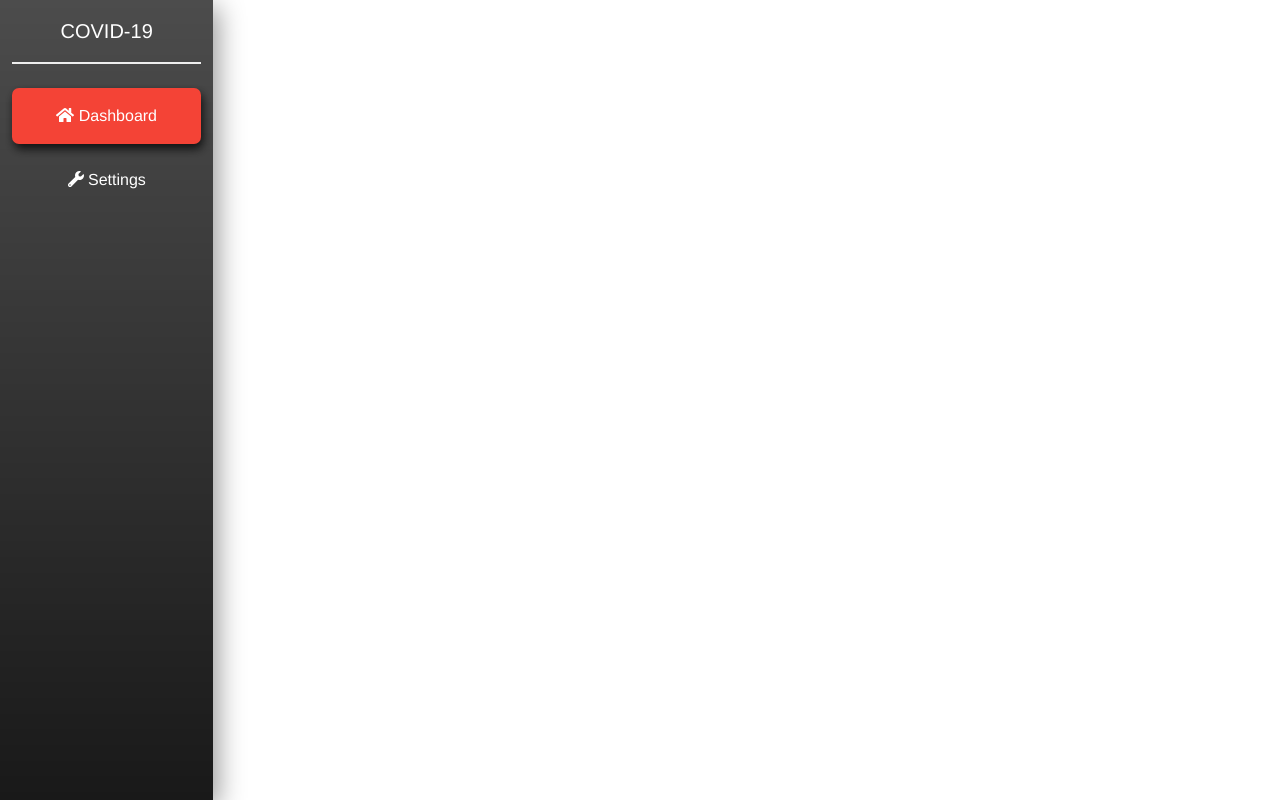
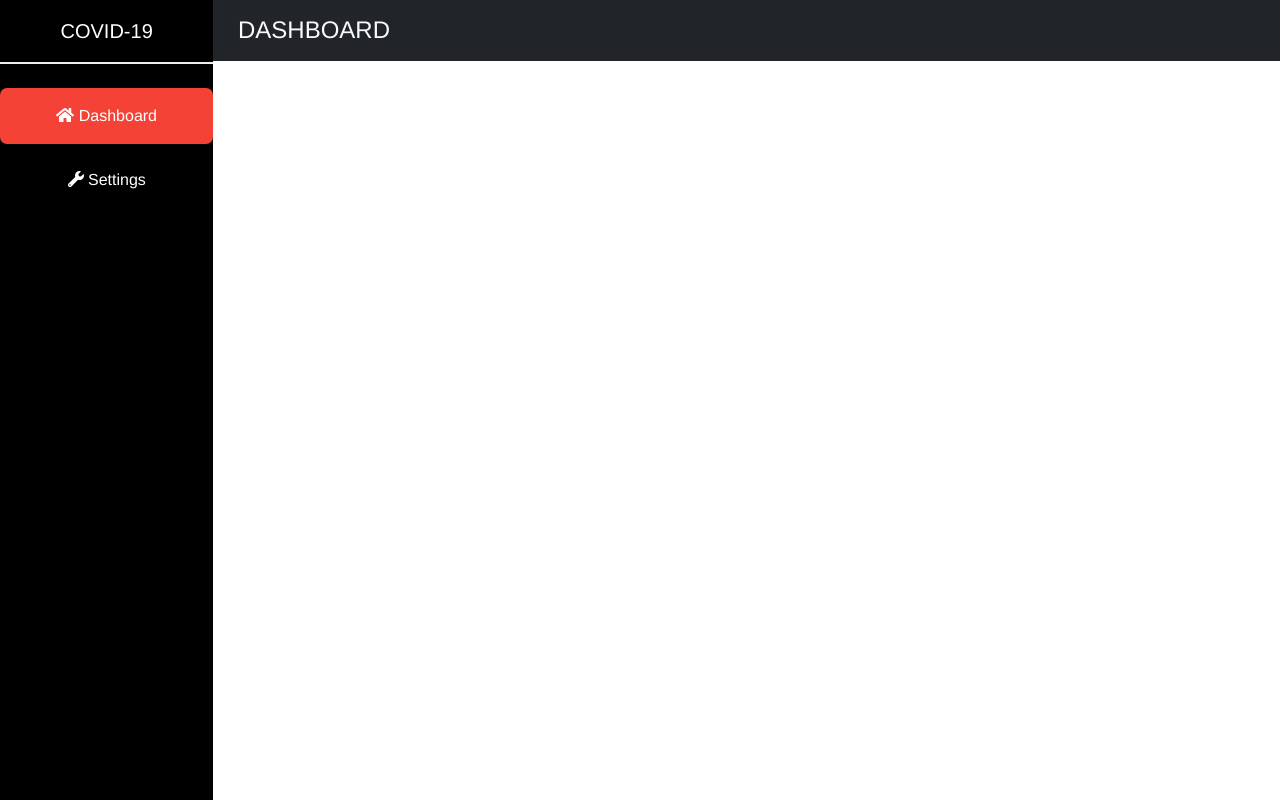
Before and after one commit to DX-DATA/Dashboard_COVID-19, a Vue app: page / in a window 1280 px wide. Built offline with nearby package versions, Linux system fonts and the light colour scheme.

Commit message:
top navbar 구현

```diff
--- a/src/components/Main.vue
+++ b/src/components/Main.vue
@@ -11,7 +11,17 @@
     </button>
     <div class="collapse navbar-collapse" id="sidebar">
       <div class="container-fluid">
+        <!-- top navber -->
+        <div class="ml-auto bg-dark fixed-top py-3 top-navbar">
           <div class="row">
+            <div class="col-md-2"></div>
+            <div class="col-md-2">
+              <h4 class="text-light text-uppercase mb-0">Dashboard</h4>
+            </div>
+            <div class="col-md-5"></div>
+            <div class="col-md-3"></div>
+          </div>
+        </div>
         <!-- sidebar -->
         <div class="col-lg-2 sidebar fixed-top">
           <a
@@ -40,9 +50,6 @@
             </li>
           </ul>
         </div>
-          <!-- top navber -->
-          <div class="col-lg-9"></div>
-        </div>
       </div>
     </div>
   </nav>
@@ -58,11 +65,10 @@ export default {
 <style>
 .sidebar {
   height: 100vh;
-  background: linear-gradient(rgba(0, 0, 0, 0.7), rgba(0, 0, 0, 0.9));
+  background: linear-gradient(rgba(0, 0, 0, 1), rgba(0, 0, 0, 1));
   background-position: center;
   background-repeat: no-repeat;
   background-size: cover;
-  box-shadow: 5px 7px 25px #999;
 }
 .bottom-border {
   border-bottom: 2px solid #eee;
@@ -70,7 +76,6 @@ export default {
 .current {
   background-color: #f44336;
   border-radius: 7px;
-  box-shadow: 2px 5px 10px #111;
 }
 .current:hover {
   background-color: #f66436;
```
Lines whose indentation alone changed are shown as unchanged.
